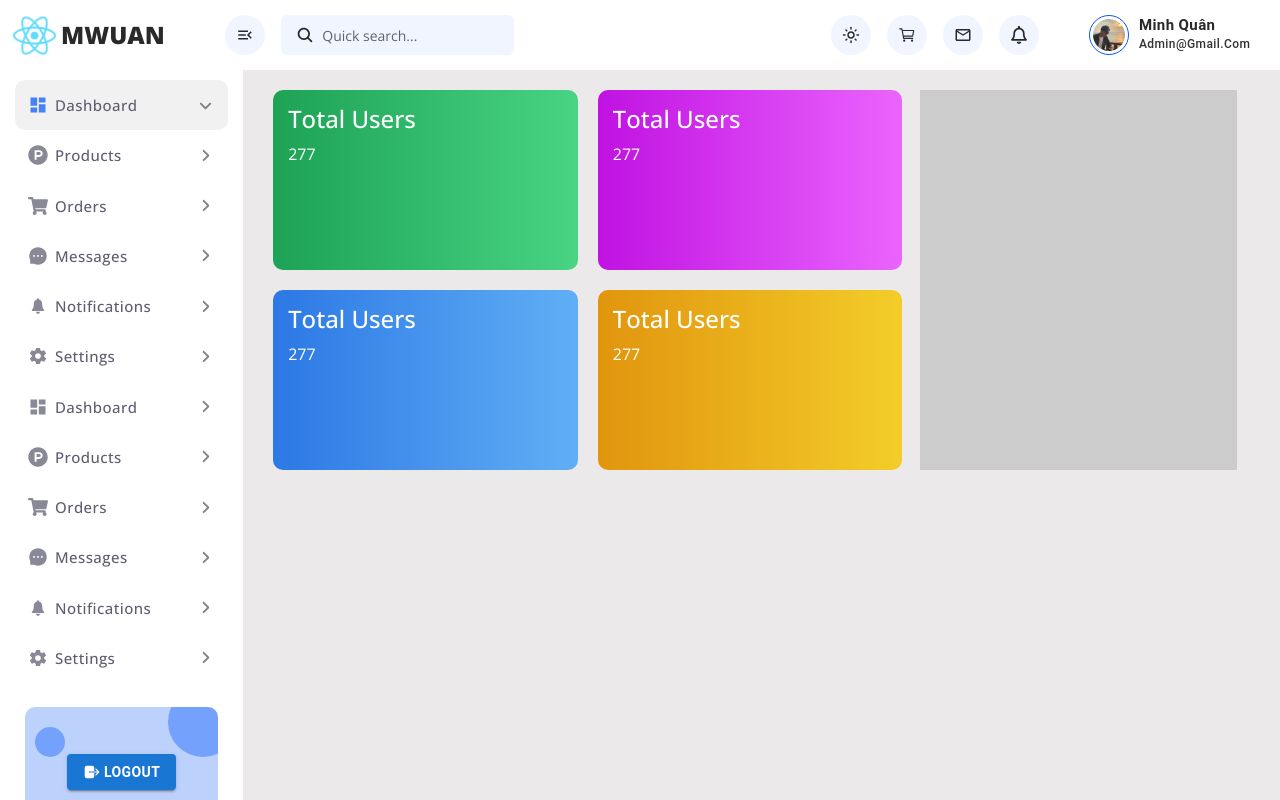
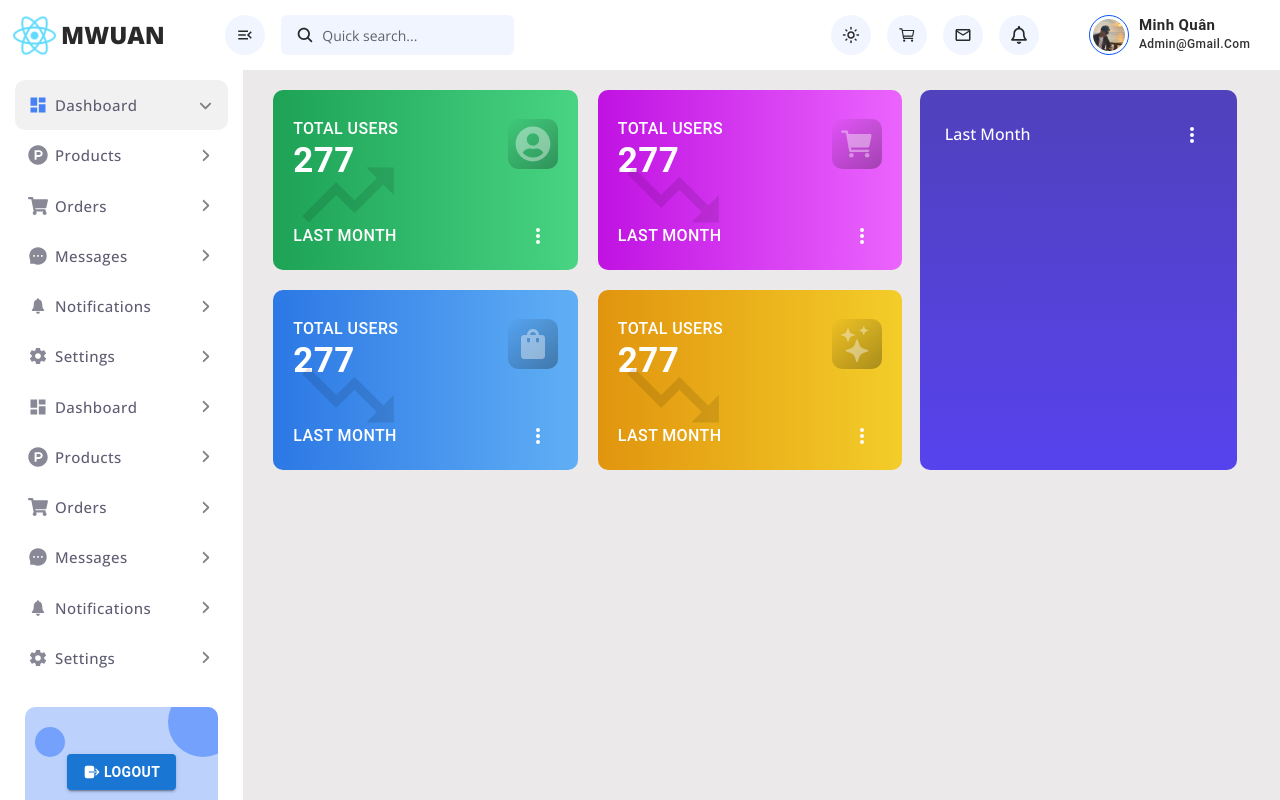
Before and after one commit to dovanminhquan0505/Dashboard-Reactjs, a React (Create React App) app: page / in a window 1280 px wide. Built offline with nearby package versions, Linux system fonts and the light colour scheme.

Commit message:
Update UI for statistics dashboard #2

```diff
--- a/src/App.css
+++ b/src/App.css
@@ -340,7 +340,7 @@
 }
 
 .main .sidebarWrapper .sidebar ul .submenu::before {
-    content: '';
+    content: "";
     width: 1px;
     height: 95%;
     position: absolute;
@@ -407,7 +407,7 @@
 }
 
 .logoutWrapper .logoutBox::before {
-    content: '';
+    content: "";
     width: 70px;
     height: 70px;
     background: #0858f7;
@@ -419,7 +419,7 @@
 }
 
 .logoutWrapper .logoutBox::after {
-    content: '';
+    content: "";
     width: 30px;
     height: 30px;
     background: #0858f7;
@@ -453,7 +453,6 @@
 .dashboardBoxWrapperRow .box {
     width: 100%;
     height: 100%;
-    background: #ccc;
 }
 
 .dashboardBoxWrapper {
@@ -463,9 +462,91 @@
 }
 
 .dashboardBoxWrapper .dashboardBox {
+    position: relative;
     width: 48%;
     height: 180px;
     border-radius: 10px;
     overflow: hidden;
-    padding: 15px;
+    padding: 20px;
+    display: flex;
+    flex-direction: column;
+    justify-content: space-around;
+    text-align: left !important;
+    color: #fff;
 }
+
+.dashboardBoxWrapper .dashboardBox .col1 h4 {
+    font-size: 16px;
+    font-weight: 500;
+}
+
+.dashboardBoxWrapper .dashboardBox .col1 span {
+    font-size: 35px;
+    font-weight: bold;
+    line-height: 45px;
+}
+
+.dashboardBoxWrapper .dashboardBox .icon {
+    display: flex;
+    align-items: center;
+    justify-content: center;
+    width: 50px;
+    height: 50px;
+    border-radius: 10px;
+    background-image: linear-gradient(
+        to bottom right,
+        rgba(0, 0, 0, 0),
+        rgba(0, 0, 0, 0.3)
+    );
+}
+
+.dashboardBoxWrapper .dashboardBox .icon svg {
+    font-size: 36px;
+    opacity: 0.4;
+    color: #fff;
+}
+
+.dashboardBoxWrapper .dashboardBox .chart {
+    opacity: 0.1;
+    position: absolute;
+    bottom: 20px;
+    left: 20px;
+}
+
+.dashboardBoxWrapper .dashboardBox .chart svg {
+    font-size: 110px;
+    color: #000;
+}
+
+.dashboardBoxWrapper .dashboardBox .bottomElement {
+    position: relative;
+    top: 15px;
+}
+
+.dropdown__menu .MuiButtonBase-root svg {
+    margin-right: 5px !important;
+    text-align: center;
+    font-size: 16px !important;
+}
+
+.graphBox {
+    background-image: linear-gradient(#5041bc, #5743ed);
+    border-radius: 10px;
+    padding: 25px;
+}
+
+.toggleIcon{
+    font-size: 20px;
+    color: rgba(0, 0, 0, 0.5);
+    cursor: pointer;
+    min-width: 40px !important;
+    width: 40px !important;
+    height: 40px !important;
+    border-radius: 50% !important;
+}
+
+.toggleIcon svg{
+    color: #fff !important;
+    font-size: 20px !important;
+    opacity: 1 !important;
+}
--- a/src/screens/Dashboard/components/DashboardBox.jsx
+++ b/src/screens/Dashboard/components/DashboardBox.jsx
@@ -1,24 +1,84 @@
-import React, { useEffect } from "react";
+import React, { useState } from "react";
+import { HiDotsVertical } from "react-icons/hi";
+import Button from '@mui/material/Button';
+import TrendingUpIcon from '@mui/icons-material/TrendingUp';
+import TrendingDownIcon from '@mui/icons-material/TrendingDown';
+import Menu from '@mui/material/Menu';
+import MenuItem from '@mui/material/MenuItem';
+import { IoIosTimer } from "react-icons/io";
 
 const DashboardBox = (props) => {
+    const ITEM_HEIGHT = 48;
+    const [anchorEl, setAnchorEl] = useState(null);
+    const open = Boolean(anchorEl);
+    const handleClick = (event) => {
+        setAnchorEl(event.currentTarget);
+    };
+    const handleClose = () => {
+        setAnchorEl(null);
+    };
+
     return (
-        <div
+        <Button
             className="dashboardBox"
             style={{
                 backgroundImage: `linear-gradient(to right, ${props.color?.[0]}, ${props.color?.[1]})`,
             }}
         >
+
+            {
+                props.grow === true ? <span className="chart"><TrendingUpIcon /></span> : <span className="chart"><TrendingDownIcon /></span>
+            }
+
             <div className="d-flex w-100">
                 <div className="col1">
-                    <h4 className="text-white">Total Users</h4>
+                    <h4 className="text-white mb-0">Total Users</h4>
                     <span className="text-white">277</span>
                 </div>
 
                 <div className="ms-auto">
-                    <span className="icon"></span>
+                    <span className="icon">{props.icon}</span>
                 </div>
             </div>
-        </div>
+
+            <div className="d-flex align-items-center w-100 bottomElement">
+                <h6 className="text-white mb-0 mt-0">Last Month</h6>
+                <div className="ms-auto">
+                    <Button className="ms-auto toggleIcon" onClick={handleClick}><HiDotsVertical /></Button>
+                    <Menu
+                        className="dropdown__menu"
+                        id="long-menu"
+                        MenuListProps={{
+                        'aria-labelledby': 'long-button',
+                        }}
+                        anchorEl={anchorEl}
+                        open={open}
+                        onClose={handleClose}
+                        slotProps={{
+                        paper: {
+                            style: {
+                            maxHeight: ITEM_HEIGHT * 4.5,
+                            width: '20ch',
+                            },
+                        },
+                        }}
+                    >
+                        <MenuItem onClick={handleClose}>
+                            <IoIosTimer /> Last Day
+                        </MenuItem>
+                        <MenuItem onClick={handleClose}>
+                            <IoIosTimer /> Last Week
+                        </MenuItem>
+                            <MenuItem onClick={handleClose}>
+                        <IoIosTimer /> Last Month
+                        </MenuItem>
+                        <MenuItem onClick={handleClose}>
+                            <IoIosTimer /> Last Year
+                        </MenuItem>
+                    </Menu>
+                </div>
+            </div>
+        </Button>
     );
 };
 
--- a/src/screens/Dashboard/index.jsx
+++ b/src/screens/Dashboard/index.jsx
@@ -1,22 +1,79 @@
-import React from "react";
+import React, { useState } from "react";
 import DashboardBox from "./components/DashboardBox";
+import { FaUserCircle } from "react-icons/fa";
+import { IoCart } from "react-icons/io5";
+import { MdShoppingBag } from "react-icons/md";
+import { BsStars } from "react-icons/bs";
+import { HiDotsVertical } from "react-icons/hi";
+import Button from '@mui/material/Button';
+import Menu from '@mui/material/Menu';
+import MenuItem from '@mui/material/MenuItem';
+import { IoIosTimer } from "react-icons/io";
 
 const Dashboard = () => {
+    const ITEM_HEIGHT = 48;
+    const [anchorEl, setAnchorEl] = useState(null);
+    const open = Boolean(anchorEl);
+    const handleClick = (event) => {
+        setAnchorEl(event.currentTarget);
+    };
+    const handleClose = () => {
+        setAnchorEl(null);
+    };
+
     return (
         <>
             <div className="right__content w-100">
                 <div className="row dashboardBoxWrapperRow">
                     <div className="col-md-8">
                         <div className="dashboardBoxWrapper d-flex">
-                            <DashboardBox color={["#1da256", "#48d483"]}/>
-                            <DashboardBox color={["#c012e2", "#eb64fe"]}/>
-                            <DashboardBox color={["#2c78e5", "#60aff5"]}/>
-                            <DashboardBox color={["#e1950e", "#f3cd29"]}/>
+                            <DashboardBox color={["#1da256", "#48d483"]} icon={<FaUserCircle />} grow={true}/>
+                            <DashboardBox color={["#c012e2", "#eb64fe"]} icon={<IoCart />}/>
+                            <DashboardBox color={["#2c78e5", "#60aff5"]} icon={<MdShoppingBag />}/>
+                            <DashboardBox color={["#e1950e", "#f3cd29"]} icon={<BsStars />}/>
                         </div>
                     </div>
 
                     <div className="col-md-4 ps-0">
-                        <div className="box"></div>
+                        <div className="box graphBox">
+                        <div className="d-flex align-items-center w-100 bottomElement">
+                            <h6 className="text-white mb-0 mt-0">Last Month</h6>
+                            <div className="ms-auto">
+                                <Button className="ms-auto toggleIcon" onClick={handleClick}><HiDotsVertical /></Button>
+                                <Menu
+                                    className="dropdown__menu"
+                                    id="long-menu"
+                                    MenuListProps={{
+                                    'aria-labelledby': 'long-button',
+                                    }}
+                                    anchorEl={anchorEl}
+                                    open={open}
+                                    onClose={handleClose}
+                                    slotProps={{
+                                    paper: {
+                                        style: {
+                                        maxHeight: ITEM_HEIGHT * 4.5,
+                                        width: '20ch',
+                                        },
+                                    },
+                                    }}
+                                >
+                                    <MenuItem onClick={handleClose}>
+                                        <IoIosTimer /> Last Day
+                                    </MenuItem>
+                                    <MenuItem onClick={handleClose}>
+                                        <IoIosTimer /> Last Week
+                                    </MenuItem>
+                                        <MenuItem onClick={handleClose}>
+                                        <IoIosTimer /> Last Month
+                                    </MenuItem>
+                                    <MenuItem onClick={handleClose}>
+                                        <IoIosTimer /> Last Year
+                                    </MenuItem>
+                                </Menu>
+                            </div>
+                        </div>
+                        </div>
                     </div>
                 </div>
             </div>
```
